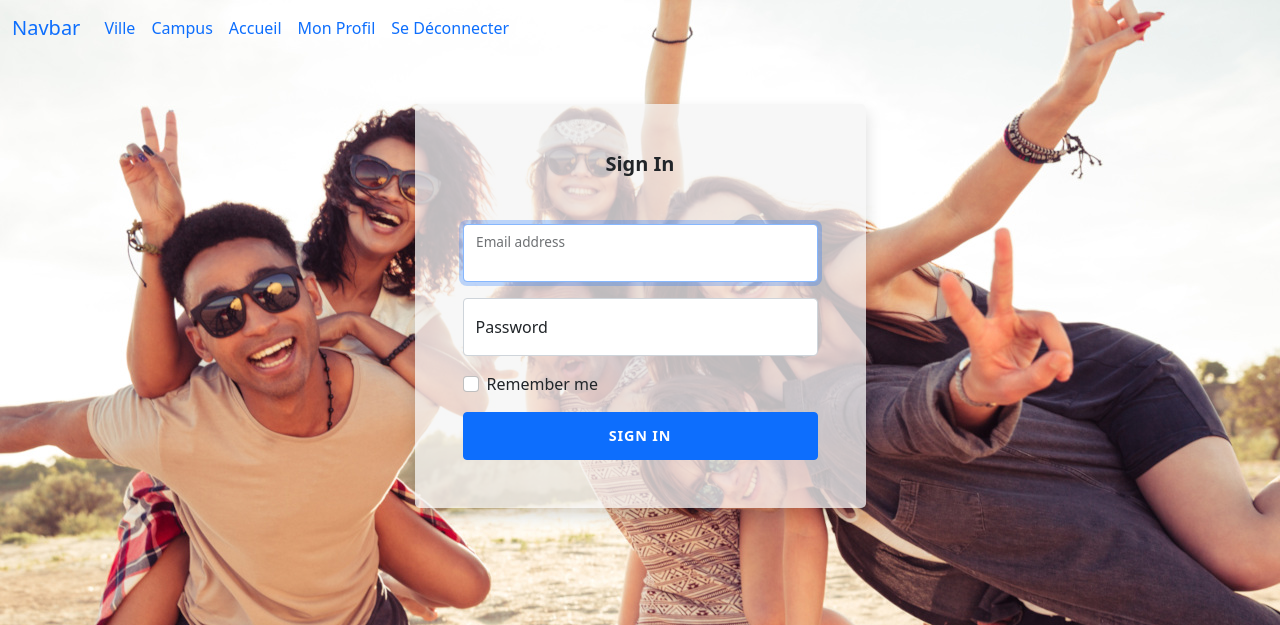
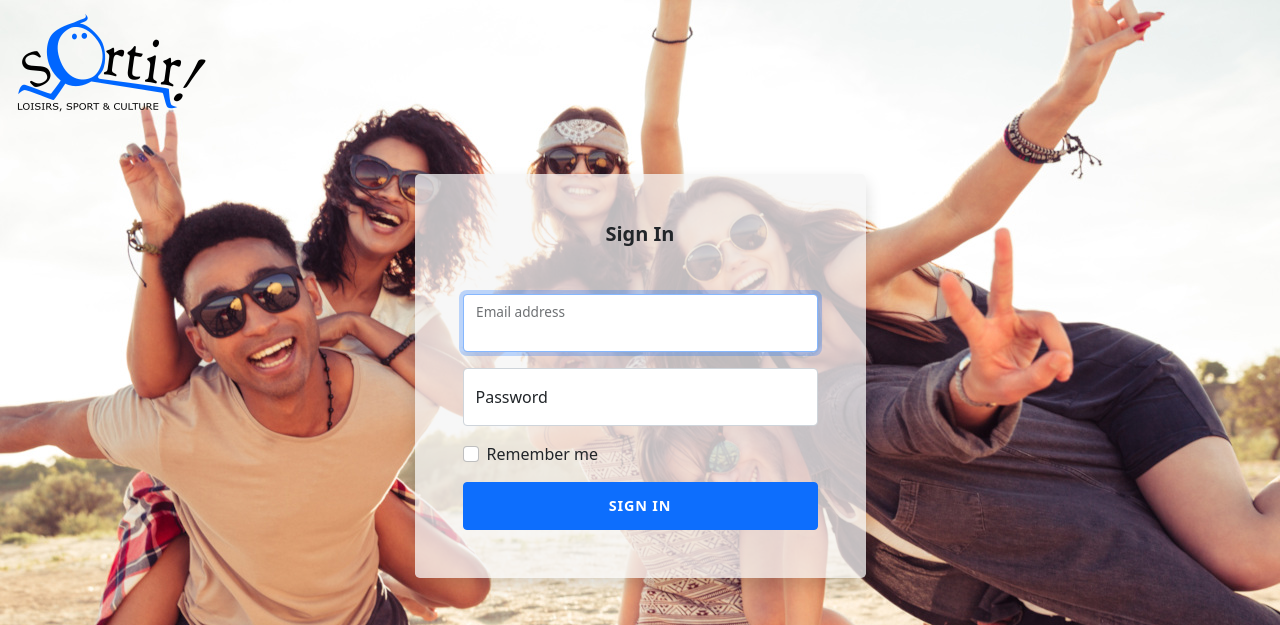
Before and after one commit to sabinednt/sortir_Eni, a Symfony app: template templates/security/login.html.twig in a window 1280 px wide. Shown: the top 625 px of the page. Run offline with Twig, Linux system fonts and the light colour scheme; the template is opened without the code that fills it, so the values that code supplies are empty; some libraries are stand-ins or nearby versions.

Commit message:
feature connexion - add systeme login - add page d'accueil + controlleur -add logo et photo de background

```diff
--- a/templates/base.html.twig
+++ b/templates/base.html.twig
@@ -6,7 +6,7 @@
         {# Run `composer require symfony/webpack-encore-bundle`
            and uncomment the following Encore helpers to start using Symfony UX #}
 
-       <link rel="stylesheet" href="{{ asset('css/bootstrap.css') }}" media="all">
+       <link rel="stylesheet" href="{{ asset('css/bootstrap.min.css') }}" media="all">
         <link rel="stylesheet" href="{{ asset('css/style.css') }}" media="all">
     </head>
 
--- a/templates/include/nav.html.twig
+++ b/templates/include/nav.html.twig
@@ -1,10 +1,12 @@
 <nav class="navbar navbar-expand-lg ">
     <div class="container-fluid">
-        <a class="navbar-brand" href="#">Navbar</a>
+        <a class="navbar-brand" href="{{ path('main_home') }}">
+            <img src="{{ asset('img/logo-sortirCom-bkk.png') }}">
+        </a>
 
-     {#    {% if app.user %}#}
+     {% if app.user %}
         <div class="collapse navbar-collapse" id="navbarColor01">
-            <ul class="navbar-nav me-auto">
+            <ul class="navbar-nav ms-auto">
                 <li class="nav-item">
                     <a class="nav-link active" href="#">Ville
                         <span class="visually-hidden">(current)</span>
@@ -14,16 +16,16 @@
                     <a class="nav-link" href="#">Campus</a>
                 </li>
                 <li class="nav-item">
-                    <a class="nav-link" href="#">Accueil</a>
+                    <a class="nav-link" href="{{ path('main_home') }}">Accueil</a>
                 </li>
                 <li class="nav-item">
                     <a class="nav-link" href="#">Mon Profil</a>
                 </li>
                 <li class="nav-item">
-                    <a class="nav-link" href="#">Se Déconnecter</a>
+                    <a class="nav-link" href="{{ path('app_logout') }}">Se Déconnecter</a>
                 </li>
             </ul>
         </div>
-      {#  {% endif %}#}
+      {% endif %}
     </div>
 </nav>
--- /dev/null
+++ b/templates/main/home.html.twig
@@ -0,0 +1,5 @@
+{% extends 'base.html.twig' %}
+
+{% block body %}
+<h1> ceci est la page d'accueil</h1>
+{% endblock %}
--- a/templates/security/login.html.twig
+++ b/templates/security/login.html.twig
@@ -24,11 +24,11 @@
 
                         <form>
                             <div class="form-floating mb-3">
-                                <input type="email" value="{{ last_username }}" name="email " class="form-control" id="inputEmail" placeholder="name@example.com" autocomplete="email" required autofocus>
+                                <input type="email" value="{{ last_username }}" name="email" class="form-control" id="inputEmail" placeholder="name@example.com" autocomplete="email" required autofocus>
                                 <label for="inputEmail">Email address</label>
                             </div>
                             <div class="form-floating mb-3">
-                                <input type="password" name="password" class="form-control" id="inputPassword" placeholder="Password" autocomplete="current-password" required>
+                                <input type="password" name="motPasse" class="form-control" id="inputPassword" placeholder="Password" autocomplete="current-password" required>
                                 <label for="inputPassword">Password</label>
                             </div>
 
```
Also changed, not shown: src/Controller/MainController.php (added, +20 -0 lines), src/Security/AppAuthenticator.php (+5 -5 lines), public/img/logo-sortirCom-bkk.png (added), public/img/logo-sortirCom-white.png (added), 1 other file.
